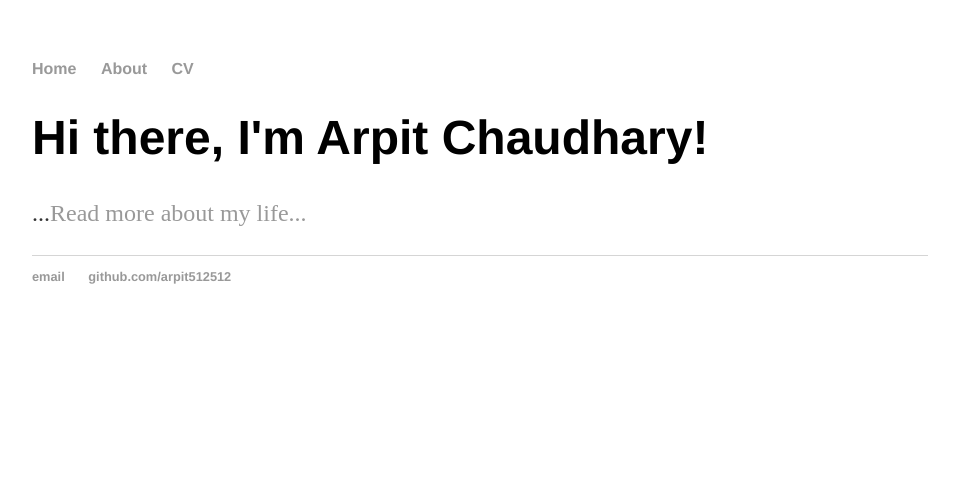
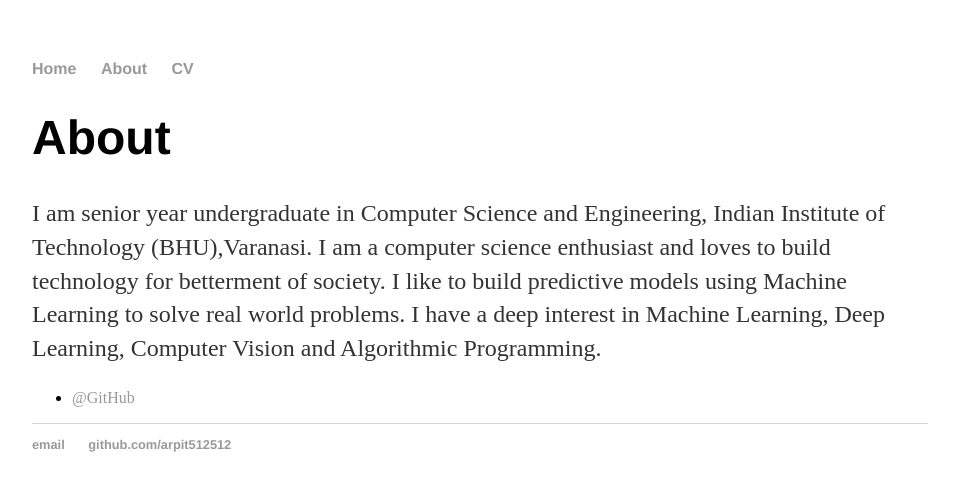
Before and after one commit to arpit512512/arpit512512.github.io, a Jekyll site: the page built from about/index.html, in a window 1280 px wide. Shown: the top 491 px of the page, without its empty margins (160-1119 px from the left). Built offline with Jekyll 4.4.1, drawn with Linux system fonts in a browser that asks for light colours.

Commit message:
Update index.html

```diff
--- a/about/index.html
+++ b/about/index.html
@@ -1,8 +1,14 @@
 ---
 layout: default
-title: Arpit Chaudhary
+title: About Arpit Chaudhary
 ---
-<div class="blurb">
-	<h1>Hi there, I'm Arpit Chaudhary!</h1>
-	<p>...<a href="/about">Read more about my life...</a></p>
-</div><!-- /.blurb -->
+
+		<div class="about">
+			<h1>About</h1>
+			<p>I am senior year undergraduate in Computer Science and Engineering, Indian Institute of Technology (BHU),Varanasi. I am a computer science enthusiast  and loves to build technology for betterment of society. I like to build predictive models using Machine Learning to solve real world problems. I have a deep interest in Machine Learning, Deep Learning, Computer Vision and Algorithmic Programming.</p>
+
+			<ul class="contacts">
+				<li><a href="https://github.com/arpit512512">@GitHub</a></li>
+
+				</ul>
+		</div>
```
